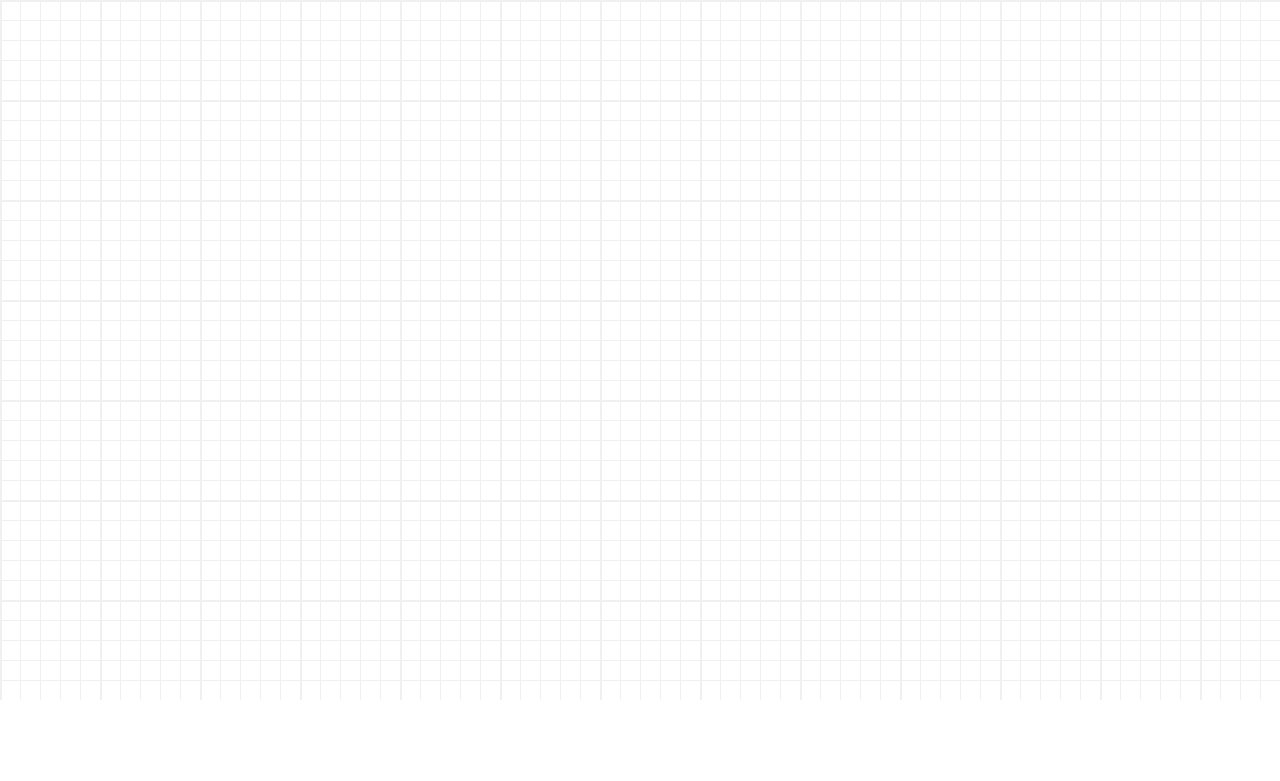
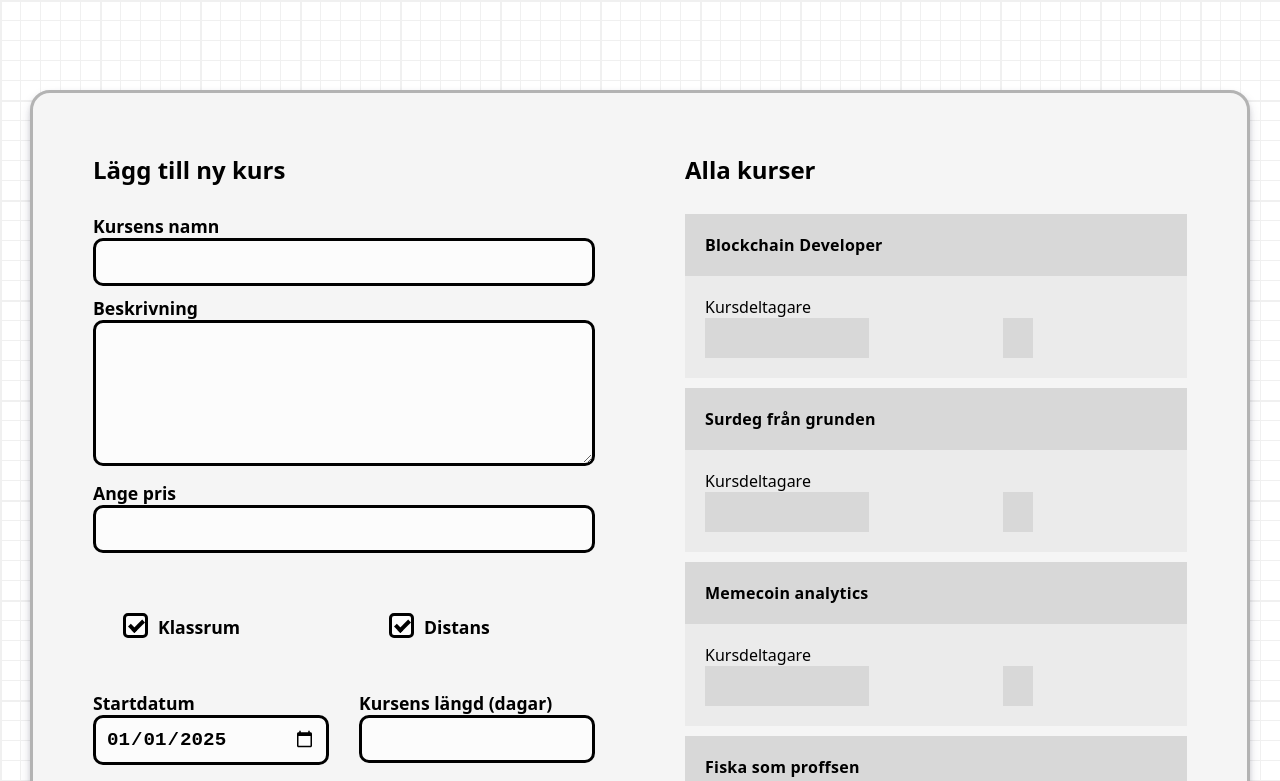
Before and after one commit to JoooooMei/Westcoast-Education, a website with bundled scripts: page backoffice.html in a window 1280 px wide. Shown: the part 100-881 px from the top of the page. Before the commit the page ends 800 px from the top, so only its background shows below. Built offline with nearby package versions, Linux system fonts and the light colour scheme; data requests are answered from the project's data file; a web font is replaced by a local one.

Commit message:
Add refinement backoffice

```diff
--- a/backoffice.html
+++ b/backoffice.html
@@ -28,17 +28,99 @@
             <li>Två</li>
 
             <li>
-              <i class="fa-solid fa-right-to-bracket"></i>
-              <i class="fa-solid fa-user"></i>
+              <a href="/backoffice.html">Admin
+                <i class="fa-sharp fa-regular fa-gear"></i></a>
             </li>
           </ul>
         </nav>
       </div>
     </header>
 
-    <section>
+    <section class="admin">
+      <div class="admin-wrapper">
         <div>
           <h4>Lägg till ny kurs</h4>
+          <form action="" class="booking-form">
+
+
+            <!--
+
+      "courseName": "Blockchain Developer",
+      "duration": 4,
+      "imageUrl": "img/courses/blockchain-dev.webp",
+      "startDate": "2025-03-01",
+      "classRoom": false,
+      "distanceCourse": true,
+      "price": 1950,
+      "popular": true,
+      "description":
+             -->
+            <label>
+              Kursens namn
+              <input
+                id="course-name"
+                name="courseName"
+                type="text"
+                placeholder="" />
+            </label>
+
+            <label>
+              Beskrivning
+              <textarea
+                id="input-description"
+                name="description"
+
+                rows="5"
+                placeholder=""></textarea>
+            </label>
+
+            <div class="flex wrap">
+              <label class="price">
+                Ange pris
+                <input
+                  id="input-price"
+                  name="price"
+                  type="text"
+                  placeholder="" />
+              </label>
+
+              <div class="flex">
+                <div >
+                  <label class="container">Klassrum
+                    <input name="classRoom" type="checkbox" checked="checked">
+                    <span class="checkmark"></span>
+                  </label>
+                </div>
+                <div>
+                  <label class="container">Distans
+                    <input name="distanceCourse" type="checkbox" checked="checked">
+                    <span class="checkmark"></span>
+                  </label>
+                </div>
+              </div>
+
+
+            </div>
+
+
+            <div class="flex wrap">
+              <label>Startdatum
+                <input type="date" name="startDate" value="2025-01-01"  />
+              </label>
+
+              <label>
+                Kursens längd (dagar)
+                <input
+                  id="input-duration"
+                  name="duration"
+                  type="text"
+                  placeholder="" />
+              </label>
+            </div>
+
+
+          <button type="submit"><i class="fa-sharp fa-solid fa-plus"></i> Lägg till kurs </button>
+          </form>
         </div>
 
         <div>
@@ -47,6 +129,8 @@
 
           </ul>
         </div>
+      </div>
+
 
     </section>
 </html>
--- a/db.json
+++ b/db.json
@@ -10,7 +10,8 @@
       "distanceCourse": true,
       "price": 1950,
       "popular": true,
-      "description": "Denna kurs ger dig en omfattande introduktion till blockchain-teknologi och dess användningsområden. Du kommer att lära dig hur distribuerade system fungerar, grunderna i kryptografi samt hur smarta kontrakt kan automatisera processer på ett säkert sätt. Kursen inkluderar praktiska övningar där du får skapa och implementera dina egna blockchain-applikationer."
+      "description": "Denna kurs ger dig en omfattande introduktion till blockchain-teknologi och dess användningsområden. Du kommer att lära dig hur distribuerade system fungerar, grunderna i kryptografi samt hur smarta kontrakt kan automatisera processer på ett säkert sätt. Kursen inkluderar praktiska övningar där du får skapa och implementera dina egna blockchain-applikationer.",
+      "bookings": []
     },
     {
       "id": "2",
@@ -22,7 +23,8 @@
       "distanceCourse": true,
       "price": 3450,
       "popular": false,
-      "description": "Vill du lära dig att baka fantastiskt surdegsbröd från grunden? Den här kursen tar dig genom hela processen – från att skapa och mata en surdegsgrund till att baka olika typer av bröd. Vi går igenom viktiga tekniker som knådning, vikning och jäsning. Kursen passar både nybörjare och dig som vill fördjupa dina kunskaper."
+      "description": "Vill du lära dig att baka fantastiskt surdegsbröd från grunden? Den här kursen tar dig genom hela processen – från att skapa och mata en surdegsgrund till att baka olika typer av bröd. Vi går igenom viktiga tekniker som knådning, vikning och jäsning. Kursen passar både nybörjare och dig som vill fördjupa dina kunskaper.",
+      "bookings": []
     },
     {
       "id": "3",
@@ -34,7 +36,8 @@
       "distanceCourse": false,
       "price": 19950,
       "popular": true,
-      "description": "Kryptovalutamarknaden är snabb och oförutsägbar, särskilt när det gäller memecoins. I denna avancerade kurs får du verktygen att analysera trender och bedöma potentiella investeringsmöjligheter. Kursen täcker ämnen som sentimentanalys, marknadssignaler och riskhantering. Praktiska övningar och analys av verkliga case ingår."
+      "description": "Kryptovalutamarknaden är snabb och oförutsägbar, särskilt när det gäller memecoins. I denna avancerade kurs får du verktygen att analysera trender och bedöma potentiella investeringsmöjligheter. Kursen täcker ämnen som sentimentanalys, marknadssignaler och riskhantering. Praktiska övningar och analys av verkliga case ingår.",
+      "bookings": []
     },
     {
       "id": "4",
@@ -46,7 +49,8 @@
       "distanceCourse": true,
       "popular": true,
       "price": 2350,
-      "description": "Den här kursen är perfekt för dig som vill ta ditt sportfiske till nästa nivå. Lär dig proffsens tekniker för olika typer av fiske, inklusive kustfiske, spinnfiske och flugfiske. Vi går igenom hur du väljer rätt utrustning, läser av vattnet och hanterar fiskarna på ett hållbart sätt. Teori varvas med praktiska pass."
+      "description": "Den här kursen är perfekt för dig som vill ta ditt sportfiske till nästa nivå. Lär dig proffsens tekniker för olika typer av fiske, inklusive kustfiske, spinnfiske och flugfiske. Vi går igenom hur du väljer rätt utrustning, läser av vattnet och hanterar fiskarna på ett hållbart sätt. Teori varvas med praktiska pass.",
+      "bookings": []
     },
     {
       "id": "5",
--- a/src/utilities/dom.js
+++ b/src/utilities/dom.js
@@ -41,13 +41,23 @@ export const showCourses = (courses) => {
 export const showAllCoursesBackoffice = (courses) => {
   const list = document.querySelector('#course-list');
 
-  courses.forEach = (course) => {
+  courses.forEach((course) => {
+    const li = document.createElement('li');
     li.innerHTML = `
-      ${course.courseName}
+      <div>
+       ${course.courseName}
+      </div>
+      <div>
+        Kursdeltagare
+        <div class="flex">
+          <div></div>
+          <div></div>
+          <div></div>
+        </div>
+      </div>
     `;
-
     list.appendChild(li);
-  };
+  });
 };
 
 export const showCourseDetails = (course) => {
--- a/style.css
+++ b/style.css
@@ -70,10 +70,6 @@ p {
   margin-bottom: 10px;
 }
 
-input {
-  all: unset;
-}
-
 select {
   margin: 20px 0;
   font: inherit;
@@ -127,15 +123,6 @@ header {
 
 .nav-wrapper nav ul li:last-child {
   margin-left: auto;
-}
-
-.nav-wrapper nav ul .fa-user,
-.fa-right-to-bracket {
-  font-size: 21px;
-  background-color: rgba(0, 0, 0, 0.519);
-  color: white;
-  padding: 9px 12px 12px 12px;
-  border-radius: 50%;
 }
 
 .logo-font {
@@ -294,11 +281,76 @@ button:active {
 }
 
 input {
-  width: calc(100% - 20px);
+  width: 100%;
   height: 100%;
   font-size: 1.2rem;
   border-radius: 10px;
   padding-inline: 10px;
+  border: none;
+}
+
+input:focus-visible {
+  outline: none;
+}
+
+/* Customize the label (the container) */
+.container {
+  display: block;
+  position: relative;
+  padding-left: 35px;
+  padding-top: 2px;
+  margin-bottom: 12px;
+  cursor: pointer;
+  -webkit-user-select: none;
+  -moz-user-select: none;
+  -ms-user-select: none;
+  user-select: none;
+}
+
+/* Hide the browser's default checkbox */
+.container input {
+  position: absolute;
+  opacity: 0;
+  cursor: pointer;
+  height: 0;
+  width: 0;
+}
+
+/* Create a custom checkbox */
+.checkmark {
+  position: absolute;
+  top: 0;
+  left: 0;
+  height: 25px;
+  width: 25px;
+  border: 3px solid black;
+  background-color: #ffffffc2;
+  border-radius: 5px;
+}
+
+/* Create the checkmark/indicator (hidden when not checked) */
+.checkmark:after {
+  content: '';
+  position: absolute;
+  display: none;
+}
+
+/* Show the checkmark when checked */
+.container input:checked ~ .checkmark:after {
+  display: block;
+}
+
+/* Style the checkmark/indicator */
+.container .checkmark:after {
+  left: 6px;
+  top: 1px;
+  width: 9px;
+  height: 15px;
+  border: solid rgb(0, 0, 0);
+  border-width: 0 4px 4px 0;
+  -webkit-transform: rotate(45deg);
+  -ms-transform: rotate(45deg);
+  transform: rotate(45deg);
 }
 
 .sort-container button {
@@ -522,6 +574,114 @@ input:hover {
   margin-bottom: 5px;
 }
 
+/* Backoffice styles */
+
+.admin {
+  position: relative;
+  display: flex;
+  justify-content: center;
+  top: 160px;
+}
+
+.admin-wrapper {
+  display: flex;
+  flex: 1;
+  max-width: 1440px;
+  margin: var(--page-margin);
+  gap: var(--page-margin);
+  background-color: rgb(245 245 245);
+  padding: var(--page-margin);
+  border: 3px solid #b3b3b3;
+  border-radius: var(--border-radius);
+  box-shadow: rgba(50, 50, 93, 0.25) 0px 6px 12px -2px,
+    rgba(0, 0, 0, 0.3) 0px 3px 7px -3px;
+}
+
+.admin-wrapper h4 {
+  padding-bottom: 20px;
+  font-size: 1.5rem;
+}
+
+.admin-wrapper form {
+  display: flex;
+  flex-direction: column;
+  gap: 10px;
+}
+
+.admin-wrapper input {
+  background: #ffffffc2;
+  padding-bottom: 10px;
+  white-space: normal;
+}
+
+#input-description {
+  width: 100%;
+  border-radius: 10px;
+  border: 3px solid black;
+  background-color: #ffffffc2;
+  padding: 10px;
+  font-weight: 500;
+  font-family: inherit;
+  font-size: inherit;
+}
+
+.admin-wrapper .course-list-admin {
+  padding: 0;
+  margin: 0;
+}
+
+.admin-wrapper li {
+  background-color: #ffffffc2;
+  margin-bottom: 10px;
+}
+
+.admin-wrapper li:last-child {
+  margin-bottom: 0;
+}
+
+.admin-wrapper li div:first-child {
+  padding: 20px;
+  background-color: #d8d8d8;
+  font-weight: 600;
+  letter-spacing: 0.015rem;
+}
+
+.admin-wrapper li div {
+  padding: 20px;
+  background-color: #ebebeb;
+}
+
+.admin-wrapper > * {
+  flex: 1;
+}
+
+.admin-wrapper div {
+  flex: 1;
+  padding: var(--page-margin);
+}
+
+.admin-wrapper button {
+  margin-top: 20px;
+}
+
+.flex {
+  display: flex;
+  gap: var(--page-margin);
+  border: none !important;
+  padding: 0 !important;
+}
+
+.flex > * {
+  flex: 1;
+}
+
+.wrap {
+  flex-wrap: wrap;
+}
+
+.price {
+  min-width: 30%;
+}
 @media (max-width: 768px) {
   :root {
     --page-margin: 20px;
@@ -568,4 +728,12 @@ input:hover {
   .booking-wrapper h2 {
     font-size: 3rem;
   }
+
+  .admin-wrapper {
+    flex-direction: column;
+  }
+
+  .wrap {
+    flex-direction: column;
+  }
 }
```
Also changed, not shown: booking.html (+3 -2 lines), course-details.html (+3 -2 lines), index.html (+3 -2 lines). Lines whose indentation alone changed are shown as unchanged.
